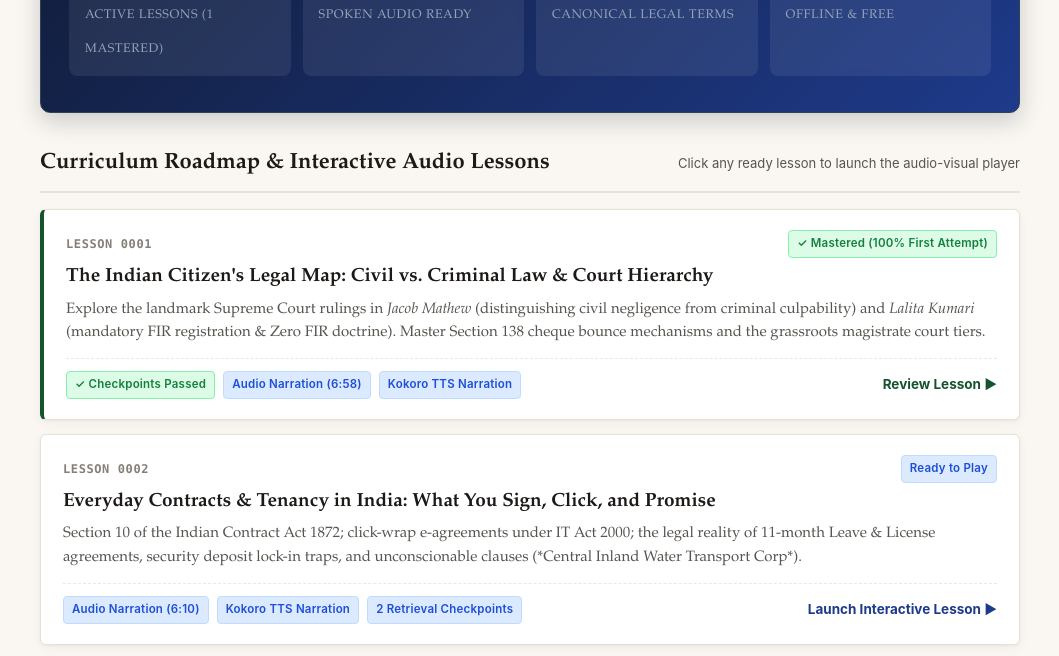
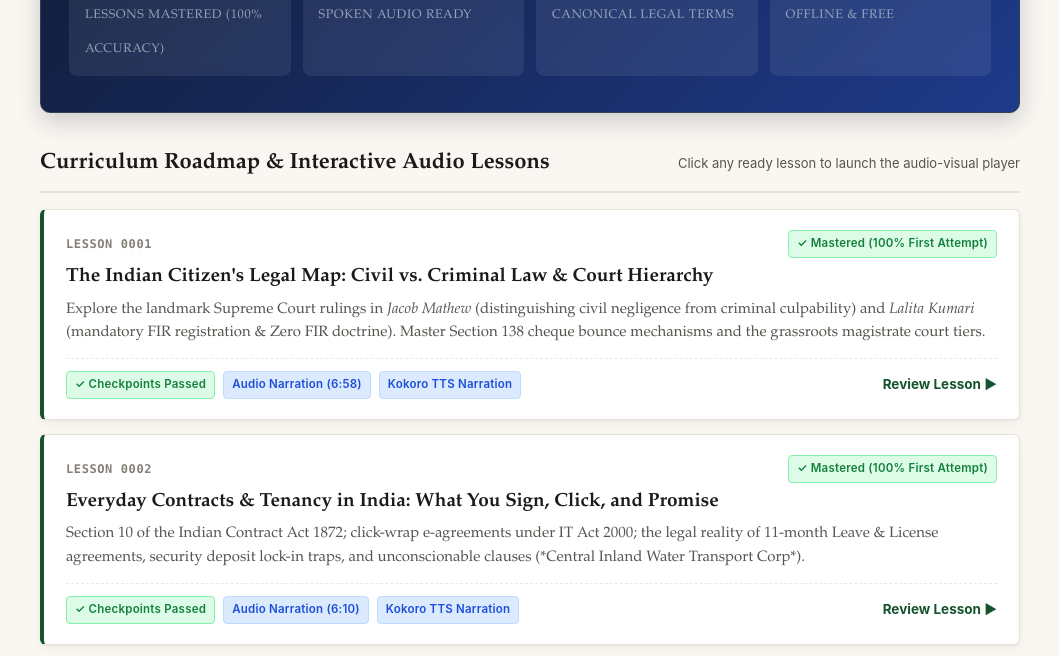
Before and after one commit to bneevan/teach.me.law, a plain HTML site: page index.html in a window 1280 px wide. Shown: the part 357-1013 px from the top of the page, without its empty margins (110-1169 px from the left). Drawn offline with Linux system fonts and the light colour scheme.

Commit message:
docs(mastery): record Lesson 0002 mastery in Course Dashboard

```diff
--- a/index.html
+++ b/index.html
@@ -451,7 +451,7 @@
       <div class="progress-stats-grid">
         <div class="stat-card">
           <span class="stat-number">2 / 4</span>
-          <span class="stat-label">Active Lessons (1 Mastered)</span>
+          <span class="stat-label">Lessons Mastered (100% Accuracy)</span>
         </div>
         <div class="stat-card">
           <span class="stat-number">13m 08s</span>
@@ -497,11 +497,11 @@
           </div>
         </a>
 
-        <!-- Lesson 0002: Active -->
-        <a href="lessons/0002-everyday-contracts-and-tenancy.html" class="dash-card">
+        <!-- Lesson 0002: Mastered -->
+        <a href="lessons/0002-everyday-contracts-and-tenancy.html" class="dash-card" style="border-left: 4px solid var(--accent-green);">
           <div class="dash-card-header">
             <span class="dash-card-num">LESSON 0002</span>
-            <span class="badge-tag badge-ready">Ready to Play</span>
+            <span class="badge-tag badge-mastered">✓ Mastered (100% First Attempt)</span>
           </div>
           <h3 class="dash-card-title">Everyday Contracts & Tenancy in India: What You Sign, Click, and Promise</h3>
           <p class="dash-card-desc">
@@ -509,11 +509,11 @@
           </p>
           <div class="dash-card-bottom">
             <div class="card-badges">
+              <span class="badge-tag badge-mastered">✓ Checkpoints Passed</span>
               <span class="badge-tag badge-ready">Audio Narration (6:10)</span>
               <span class="badge-tag badge-ready">Kokoro TTS Narration</span>
-              <span class="badge-tag badge-ready">2 Retrieval Checkpoints</span>
             </div>
-            <span class="card-play-action">Launch Interactive Lesson ▶</span>
+            <span class="card-play-action" style="color: var(--accent-green);">Review Lesson ▶</span>
           </div>
         </a>
 
@@ -706,6 +706,17 @@
         <h3 class="dash-card-title">Indian Court Jurisdiction, Civil vs. Criminal Division, and Negligence</h3>
         <p class="dash-card-desc">
           Verified mastery of distinguishing civil medical/professional negligence from criminal recklessness (*Jacob Mathew*), enforcing mandatory FIR registration & Zero FIR (*Lalita Kumari*), and quasi-criminal cheque bounce mechanisms under Section 138 of the NI Act.
+        </p>
+      </div>
+
+      <div class="dash-card" style="margin-top: 14px;">
+        <div class="dash-card-header">
+          <span class="dash-card-num">RECORD 0002</span>
+          <span class="badge-tag badge-mastered">✓ Mastered</span>
+        </div>
+        <h3 class="dash-card-title">Indian Contract Validity, Unconscionable Clauses, and Tenancy Rights</h3>
+        <p class="dash-card-desc">
+          Verified mastery of Section 10 contract validity, striking down oppressive standard terms under Section 23 (*Central Inland Water Transport Corp*), and barring illegal security deposit lock-in forfeitures under Section 74 (*Fateh Chand*).
         </p>
       </div>
     </section>
```
